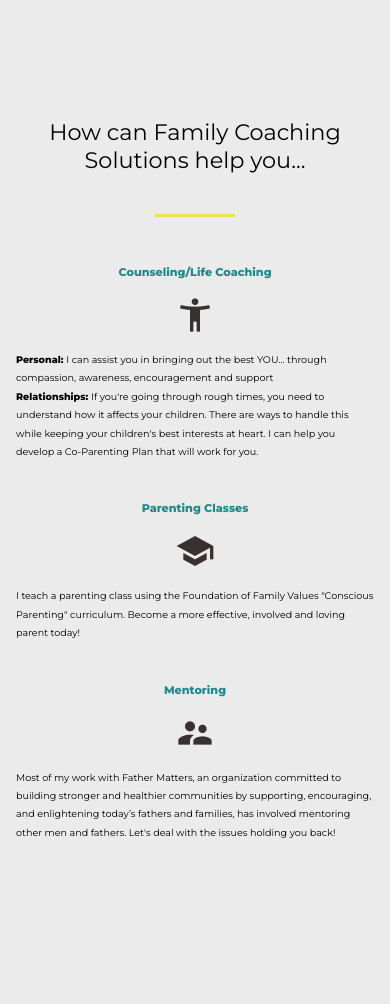
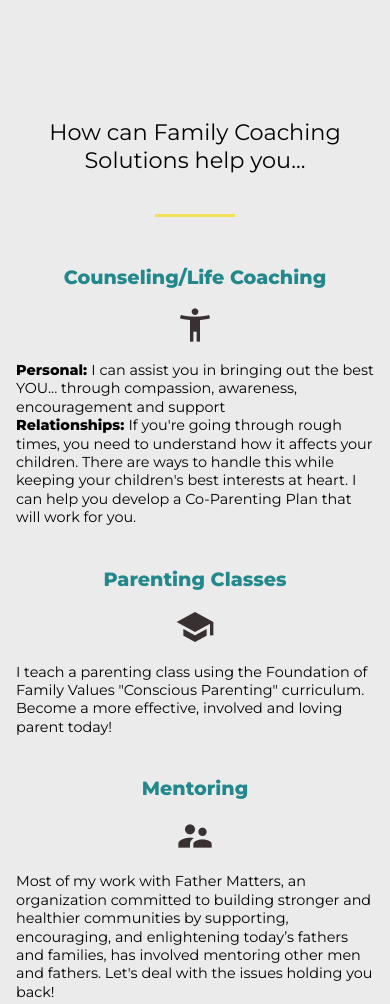
Before and after one commit to JaredAvila/family_coaching_site, a website: page index.html in a window 390 px wide. Shown: the part 846-1850 px from the top of the page. Drawn offline with nearby package versions, Linux system fonts and the light colour scheme.

Commit message:
finializing responsive styles

```diff
--- a/sass/layout/_about.scss
+++ b/sass/layout/_about.scss
@@ -7,7 +7,7 @@
   background-color: $color-light;
 
   @include respond(tab-port) {
-    padding: 15rem 2rem;
+    padding: 15rem 0 0 0;
   }
 
   &__heading {
@@ -56,6 +56,7 @@
         width: 100%;
         align-items: center;
         margin-bottom: 5rem;
+        padding: 0 2rem;
       }
       &:not(:last-child) {
         margin-right: 4rem;
@@ -70,7 +71,7 @@
         color: $color-blue-dark;
 
         @include respond(tab-port) {
-          font-size: 1.4rem;
+          font-size: 2.4rem;
         }
       }
 
@@ -85,7 +86,7 @@
         line-height: 2.3rem;
 
         @include respond(tab-port) {
-          font-size: 1.2rem;
+          font-size: 1.8rem;
         }
       }
 
@@ -108,7 +109,7 @@
     }
 
     @include respond(phone) {
-      font-size: 1.6rem;
+      font-size: 2.6rem;
       text-align: center;
       margin-top: 0;
     }
@@ -120,6 +121,10 @@
     padding: 9rem 15rem 20rem 15rem;
     background-color: $color-blue-dark;
     text-align: center;
+
+    @include respond(phone) {
+      padding: 9rem 2rem 20rem 2rem;
+    }
   }
 
   &__btn {
@@ -140,8 +145,8 @@
     }
 
     @include respond(tab-port) {
-      padding: 0.5rem 3rem 0.5rem 0.5rem;
-      font-size: 1.5rem;
+      padding: 2rem 5rem 2rem 3rem;
+      font-size: 2rem;
     }
 
     &--arrow {
@@ -151,8 +156,8 @@
       transition: $transition-default;
 
       @include respond(tab-port) {
-        top: 0.4rem;
-        right: 1.2rem;
+        top: 1.6rem;
+        right: 2.2rem;
       }
     }
 
--- a/sass/layout/_contact.scss
+++ b/sass/layout/_contact.scss
@@ -103,10 +103,18 @@
 
       i {
         position: absolute;
-        top: 0.6rem;
+        top: 0.7rem;
         right: 10rem;
         color: $color-blue-dark;
         transition: all 250ms ease;
+
+        @include respond(tab-land) {
+          top: 0.6rem;
+        }
+
+        @include respond(tab-port) {
+          top: 0.4rem;
+        }
 
         @include respond(phone) {
           top: 0.4rem;
```
Also changed, not shown: css/styles.css.
